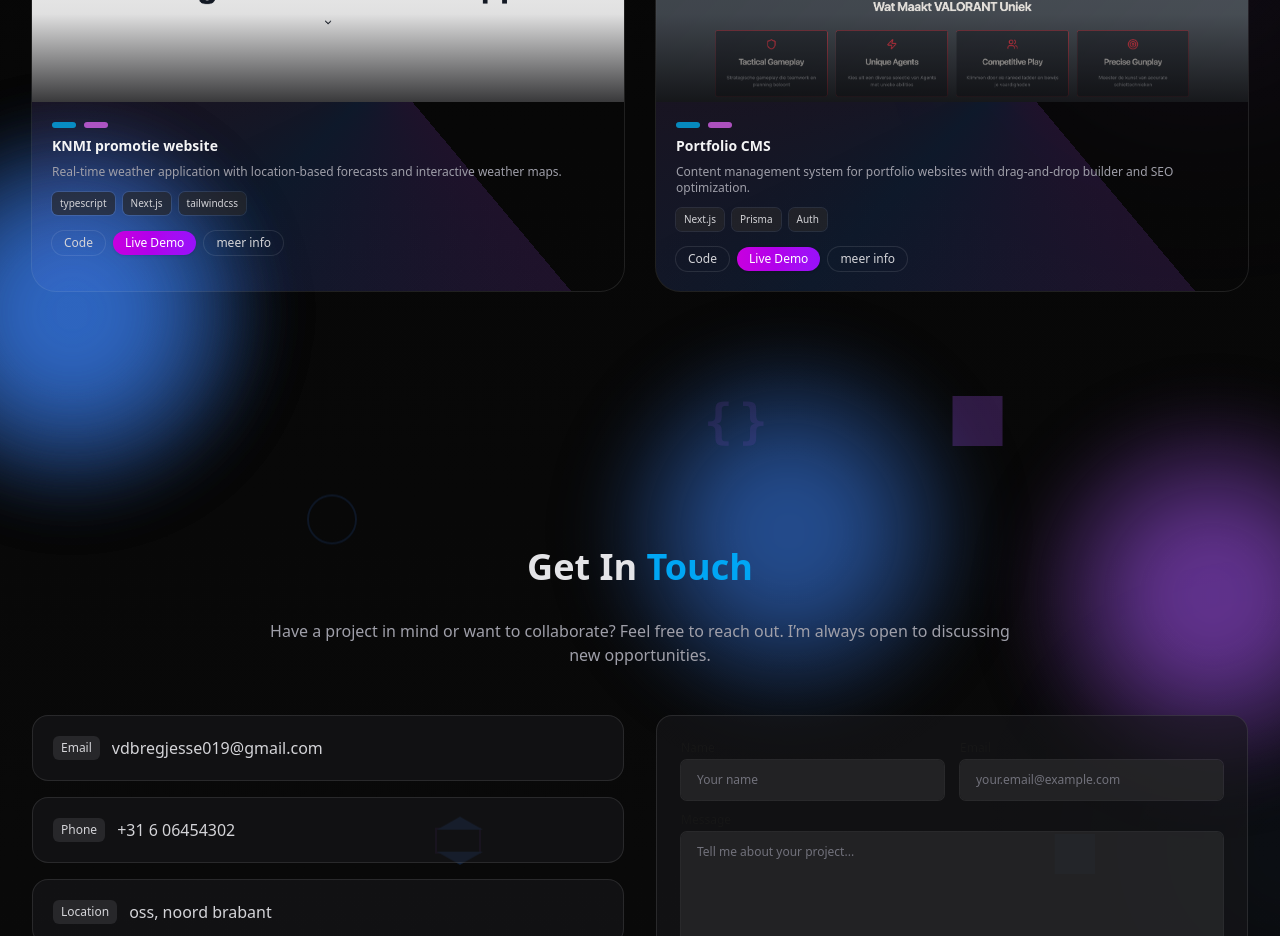
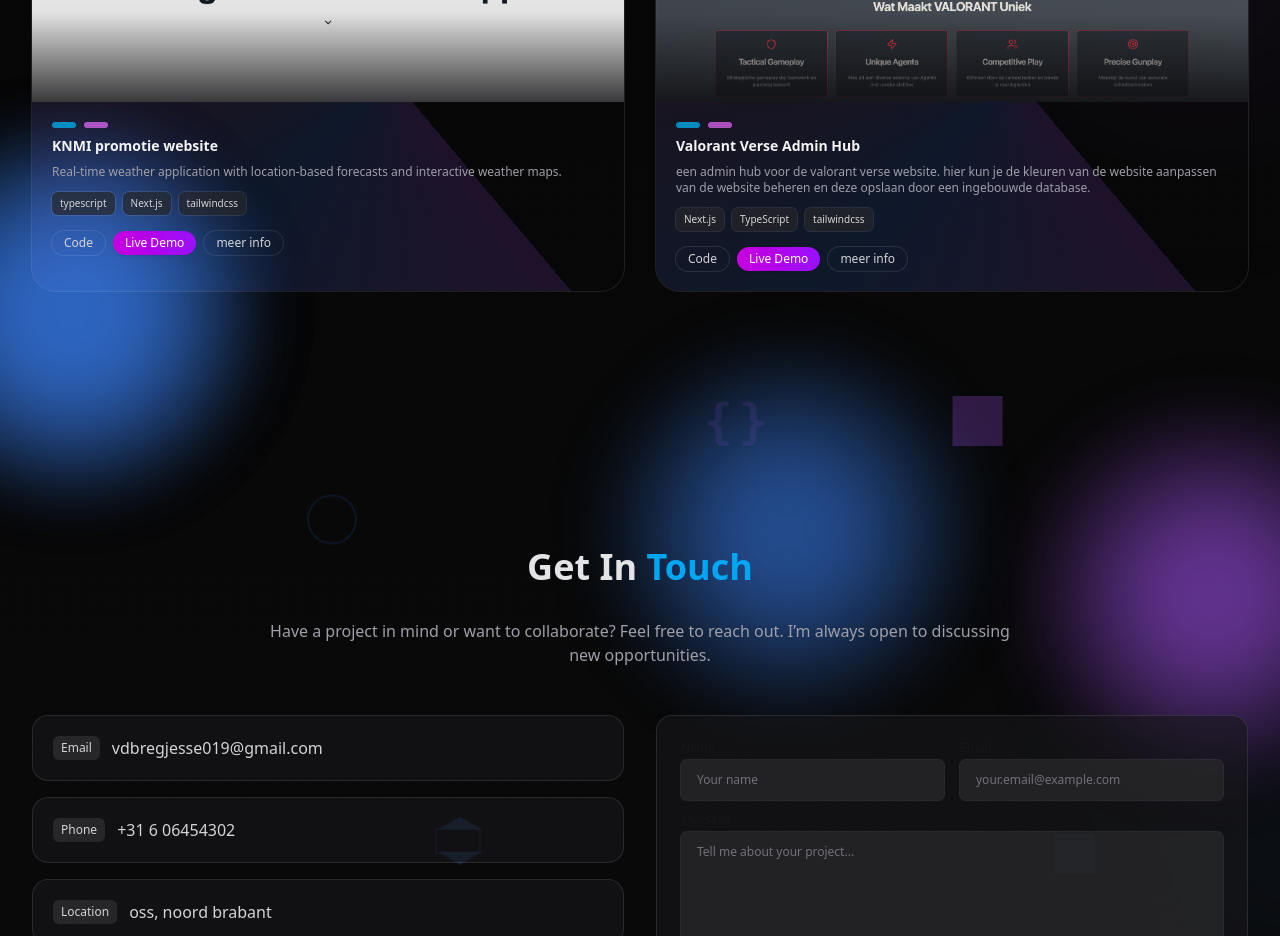
Before and after one commit to jessevandenberg/showport, a Next.js app: page / in a window 1280 px wide. Shown: the part 2420-3356 px from the top of the page. Built offline with nearby package versions, Linux system fonts and the light colour scheme.

Commit message:
afmaken projects

```diff
--- a/app/page.tsx
+++ b/app/page.tsx
@@ -206,9 +206,9 @@
       image: "/KNMI.png",
     },
     {
-      title: "Portfolio CMS",
-      description: "Content management system for portfolio websites with drag-and-drop builder and SEO optimization.",
-      tags: ["Next.js", "Prisma", "Auth"],
+      title: "Valorant Verse Admin Hub",
+      description: " een admin hub voor de valorant verse website. hier kun je de kleuren van de website aanpassen van de website beheren en deze opslaan door een ingebouwde database.",
+      tags: ["Next.js", "TypeScript", "tailwindcss"],
       code: "https://github.com/jessevandenberg/valorant-verse-admin-hub",
       demo: "https://valorant-verse-admin-hub.vercel.app/",
       image: "/valorant-admin.png",
```
